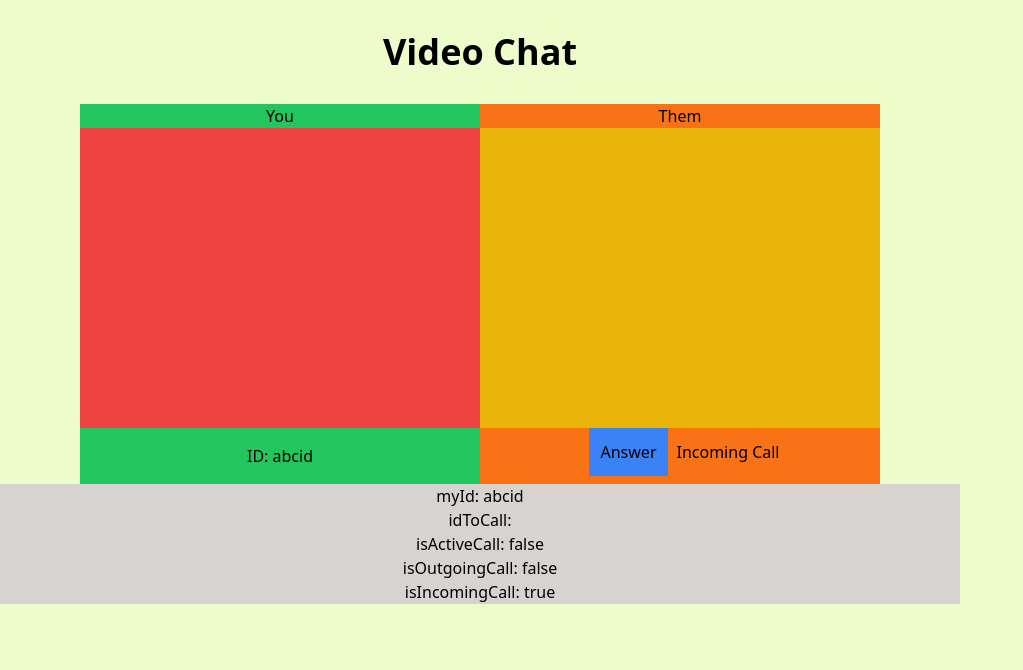
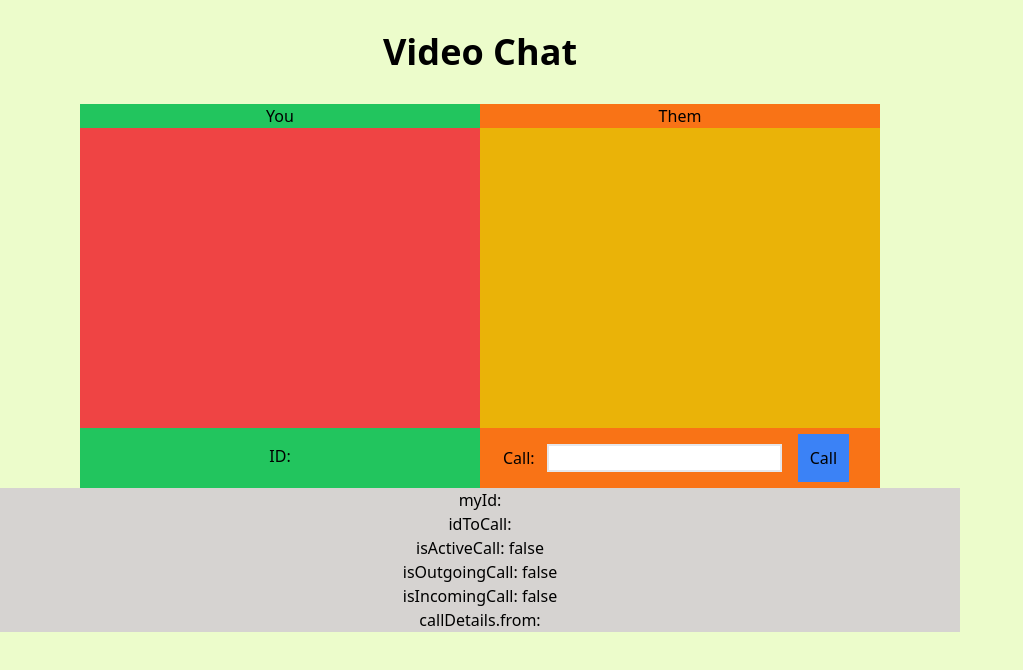
Before and after one commit to njacooper/videochat, a React (Create React App) app in the folder client/: page / in a window 1280 px wide. Shown: the top 670 px of the page, without its empty margins (0-1023 px from the left). Built offline with nearby package versions, Linux system fonts and the light colour scheme; no server answers.

Commit message:
Connected functions for making and answering a call to server.

```diff
--- a/client/src/App.js
+++ b/client/src/App.js
@@ -3,14 +3,16 @@ import './assets/styles.css'
 import { useEffect, useState, useRef } from 'react'
 import { io } from 'socket.io-client'
 
+import Peer from 'simple-peer'
+
 const socket = io('http://localhost:8080')
 
 function App () {
-  const [myId, setMyId] = useState('abcid')
+  const [myId, setMyId] = useState('')
   const [idToCall, setIdToCall] = useState('')
 
   const [isActiveCall, setIsActiveCall] = useState(false)
-  const [isIncomingCall, setIsIncomingCall] = useState(true)
+  const [isIncomingCall, setIsIncomingCall] = useState(false)
   const [isOutgoingCall, setIsOutgoingCall] = useState(false)
 
   const [stream, setStream] = useState()
@@ -18,14 +20,12 @@ function App () {
   const myStream = useRef()
   const peerStream = useRef()
 
-  // Test connection to socket server
-  useEffect(() => {
-    socket.on('connect', () => {
-      console.log('socket.id: ', socket.id)
-    })
-  }, [])
+  const connRef = useRef()
+
+  const [callDetails, setCallDetails] = useState({})
 
   useEffect(() => {
+    // Stream webcam
     navigator.mediaDevices
       .getUserMedia({ video: true, audio: true })
       .then(videoStream => {
@@ -33,7 +33,17 @@ function App () {
         myStream.current.srcObject = videoStream
       })
 
+    // Get unique Id
     socket.on('myId', id => setMyId(id))
+
+    // On 'makeCall' store call state and signal
+    socket.on('makeCall', ({ from, signal }) => {
+      console.log('setting call from: ', from)
+      console.log('setting call signal: ', signal)
+
+      setCallDetails({ from, signal })
+      setIsIncomingCall(true)
+    })
   }, [])
 
   // Handle to making of a call
@@ -41,6 +51,29 @@ function App () {
     console.log('Making call to: ', idToCall)
     setIsActiveCall(true)
     setIsOutgoingCall(true)
+
+    const peer = new Peer({ initiator: true, trickle: false, stream })
+
+    peer.on('signal', data => {
+      socket.emit('makeCall', {
+        to: idToCall,
+        signal: data,
+        from: myId
+      })
+    })
+
+    peer.on('stream', videoStream => {
+      peerStream.current.srcObject = videoStream
+    })
+
+    socket.on('callAccepted', signal => {
+      console.log('call accepted')
+      setIsActiveCall(true)
+
+      peer.signal(signal)
+    })
+
+    connRef.current = peer
   }
 
   // Handle the answering of a call
@@ -48,6 +81,21 @@ function App () {
     console.log('Answering call...')
     setIsActiveCall(true)
     setIsIncomingCall(false)
+
+    const peer = new Peer({ initiator: false, trickle: false, stream })
+
+    peer.on('signal', data => {
+      console.log('emitting answer call...')
+      socket.emit('answerCall', { signal: data, to: callDetails.from })
+    })
+
+    peer.on('stream', videoStream => {
+      peerStream.current.srcObject = videoStream
+    })
+
+    peer.signal(callDetails.signal)
+
+    connRef.current = peer
   }
 
   // Handle ending the call
@@ -135,6 +183,7 @@ function App () {
         <p>isActiveCall: {isActiveCall.toString()}</p>
         <p>isOutgoingCall: {isOutgoingCall.toString()}</p>
         <p>isIncomingCall: {isIncomingCall.toString()}</p>
+        <p>callDetails.from: {callDetails.from}</p>
       </div>
     </main>
   )
```
